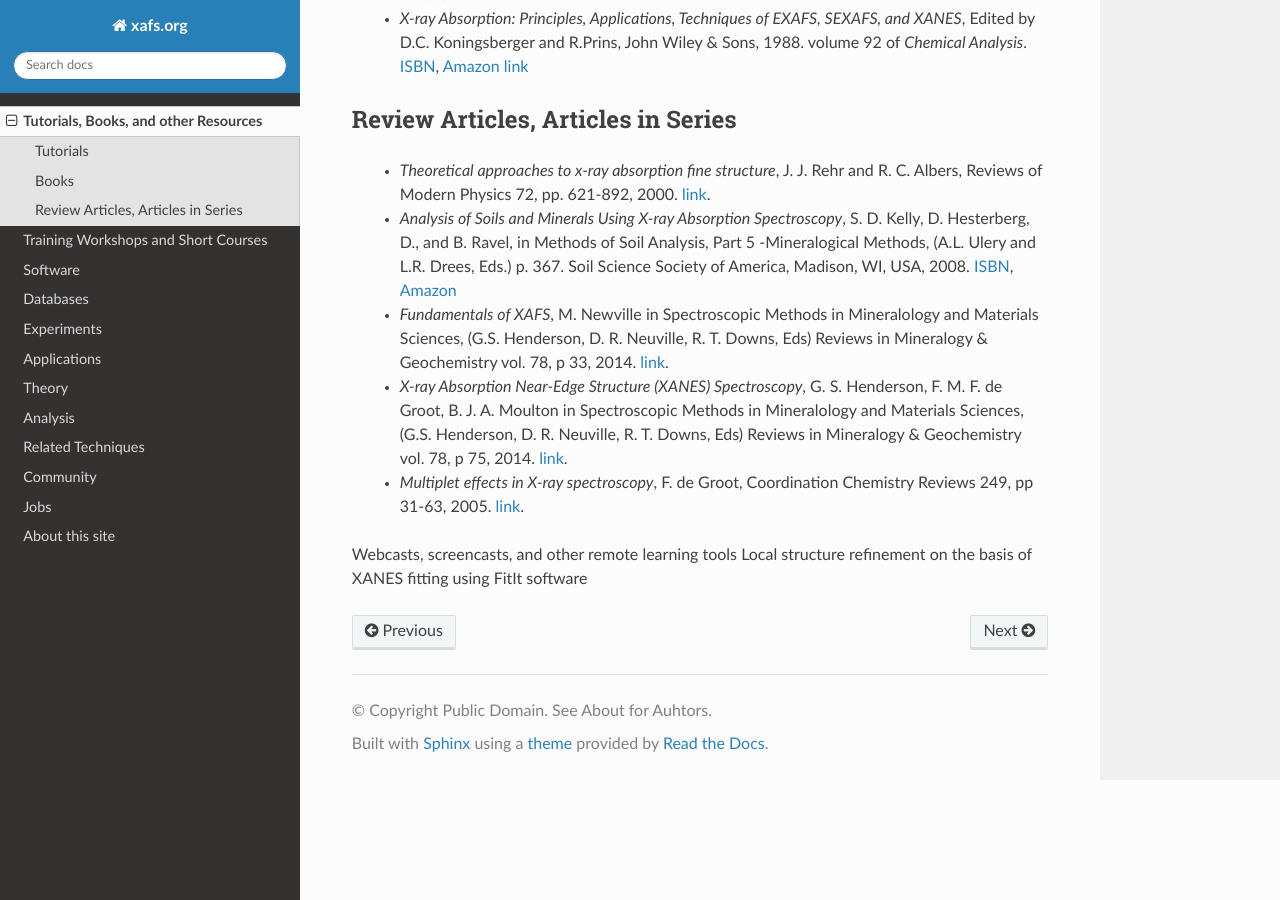
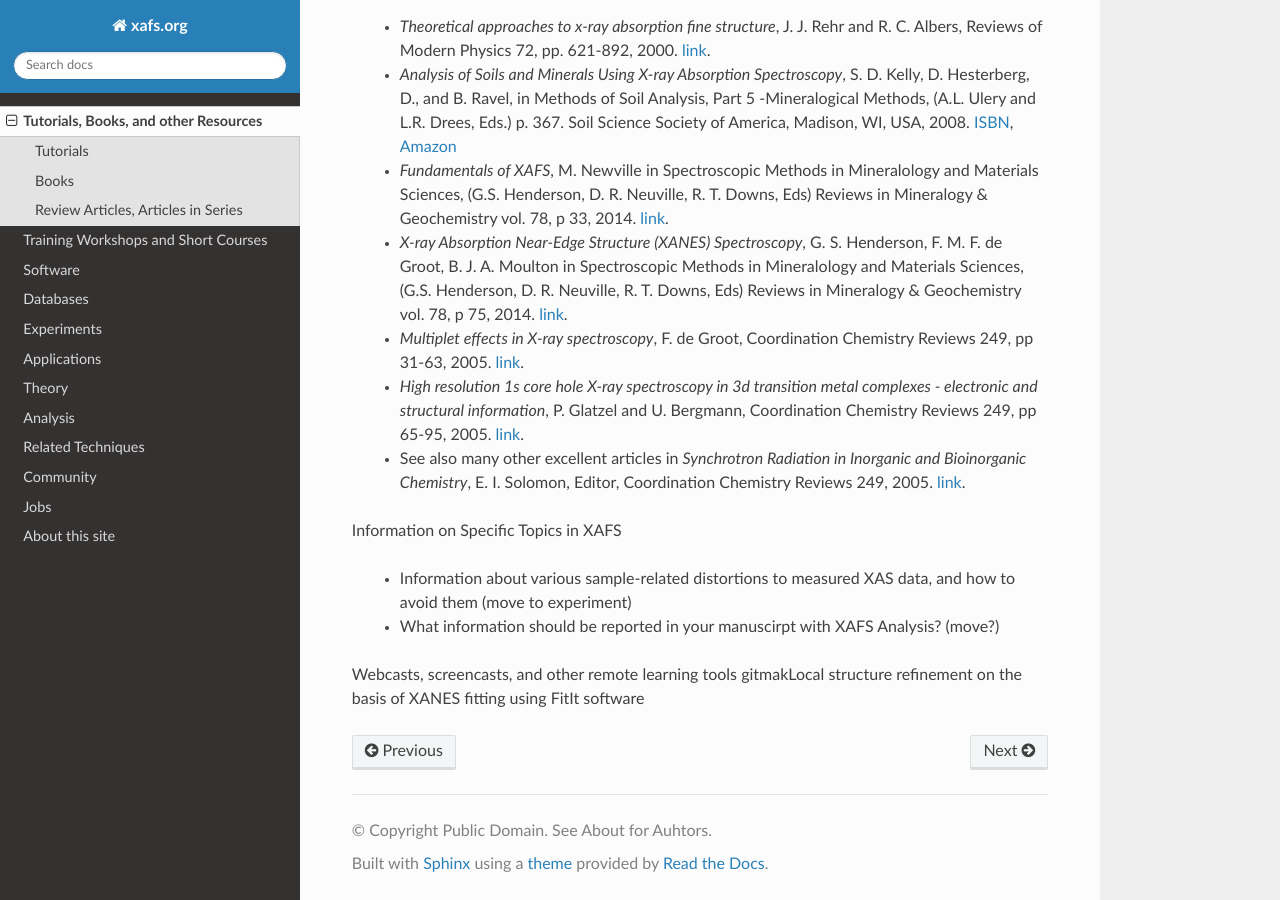
Before and after one commit to XraySpectroscopy/xafsorg, a Sphinx documentation site: the page built from docs/tutorials.rst, in a window 1280 px wide and 900 px high, scrolled down 1489 px. Built offline with Sphinx 7.4.7 and the Read the Docs theme 2.0.0, drawn with Linux system fonts in a browser that asks for light colours; some of the changed text lies outside the part shown.

Commit message:
more tweaks

```diff
--- a/docs/tutorials.rst
+++ b/docs/tutorials.rst
@@ -138,7 +131,23 @@
     Chemistry Reviews 249, pp 31-63, 2005. `link
     <https://doi.org/10.1016/j.ccr.2004.03.018>`_.
 
+  * *High resolution 1s core hole X-ray spectroscopy in 3d transition metal
+    complexes - electronic and structural information*, P. Glatzel and
+    U. Bergmann, Coordination Chemistry Reviews 249, pp 65-95, 2005. `link
+    <https://doi.org/10.1016/j.ccr.2004.04.011>`_.
+
+  * See also many other excellent articles in *Synchrotron Radiation in
+    Inorganic and Bioinorganic Chemistry*, E. I. Solomon, Editor, Coordination
+    Chemistry Reviews 249, 2005. `link <https://doi.org/10.1016/S0010-8545(04)00294-2>`_.
+
+
+Information on Specific Topics in XAFS
+
+   * Information about various sample-related distortions to measured XAS
+     data, and how to avoid them (move to experiment)
+   * What information should be reported in your manuscirpt with XAFS
+     Analysis? (move?)
 
 
 Webcasts, screencasts, and other remote learning tools
-Local structure refinement on the basis of XANES fitting using FitIt software
+gitmakLocal structure refinement on the basis of XANES fitting using FitIt software
```
Also changed, not shown: other parts of docs/tutorials.rst (+0 -7 lines).
